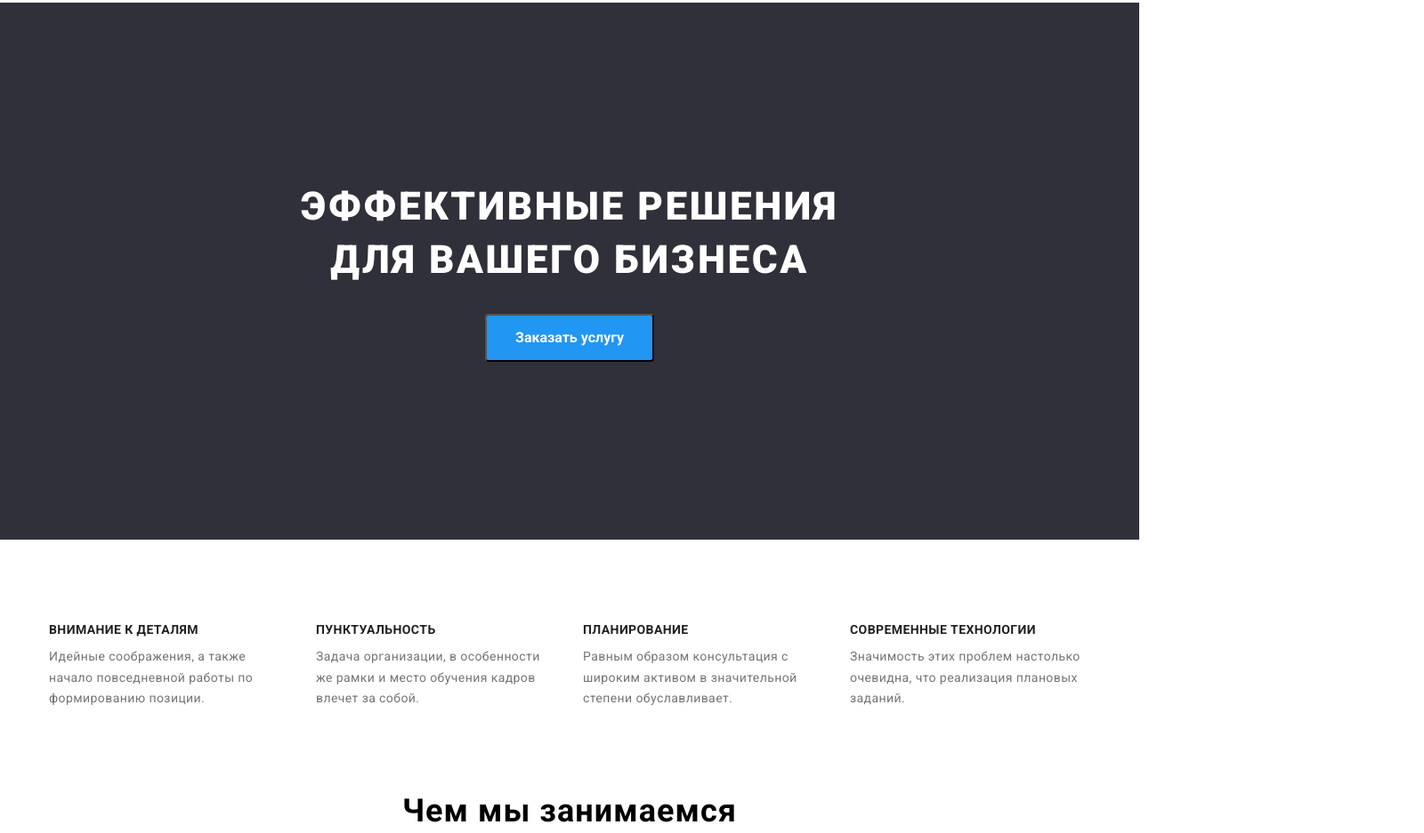
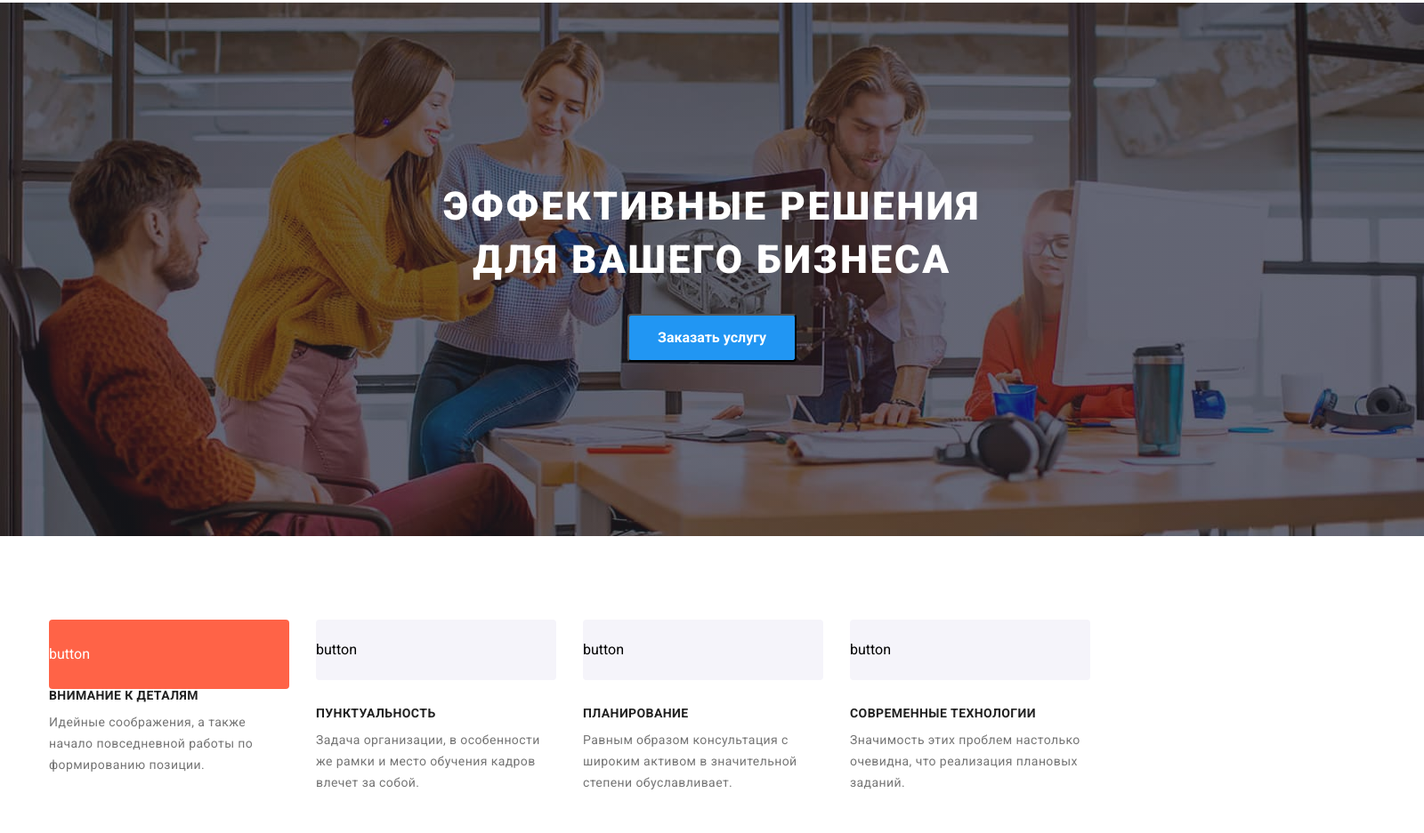
Before and after one commit to Vital1y100500/goit-markup-hw-04, a plain HTML site: page index.html in a window 1280 px wide. Shown: the part 78-1015 px from the top of the page at 89% size, 1600 px wide, since content can reach past the window. Drawn offline with nearby package versions, Linux system fonts and the light colour scheme.

Commit message:
first edits

```diff
--- a/css/styles.css
+++ b/css/styles.css
@@ -193,14 +193,34 @@
 
 
             /* -----------------Секция ХЕРО-------------- */
+.overlay{
+    min-width: 1600px;
+    height: 600px;
+    margin-left: auto;
+    margin-right: auto;
+    background-color: #2F303A;
+    background-image: linear-gradient(
+        to right,
+    rgba(47, 48, 58, 0.4),
+    rgba(47, 48, 58, 0.4)
+    ),
+    url(../images/hero-background.jpg);
+}
+
 
 .hero{
 
     padding-top: 200px;
     padding-bottom: 200px;
      text-align: center;
-     background-color: #2F303A;
+     /* background-color: #2F303A; */
+     /* background-image: url(../images/hero-background.jpg); */
+     background-repeat: no-repeat;
+     background-position: center;
+
         }
+
+
 .hero-title
 {
     margin-top: 0;
@@ -217,7 +237,7 @@
     text-align: center;
     letter-spacing: 0.06em;
     color: var(--hero-colour);
-    background-color:#2F303A;
+    /* background-color:#2F303A; */
 
 }
 .hero-button
@@ -317,6 +337,29 @@
 .item-text:last-child{
          padding: 0;
          margin: 0%;
+     }
+
+     .adv-button{
+         padding-top: 25px;
+         padding-bottom: 25px;
+         padding-right: auto;
+         padding-left: auto;
+         margin-bottom: 30px;
+
+         background-color: #F5F4FA; ;
+         border-radius: 4px;
+     }
+
+     .adv-button1{
+         display: inline-flex;
+         align-items: center;
+        width: 270px;
+         padding-top: 30px;
+         padding-bottom: 30px;
+         background-color: tomato;
+        color: #FFFFFF;
+        border-radius: 4px;
+
      }
 
             /*------------ чем мы занимаемся------------ */
--- a/index.html
+++ b/index.html
@@ -45,7 +45,7 @@
    <!-- ------------------------Hero section--------------------------->
     <main>
 
-    <section class="hero">
+    <section class="hero overlay">
         <div class="container" >
         <h1 class="hero-title"> Эффективные решения для вашего бизнеса </h1>
         <button class="hero-button" type="button">Заказать услугу</button>
@@ -59,18 +59,22 @@
         <h2 class="our-power visually-hidden">преимущества</h2>
         <ul class="advantage-list">
             <li class="advantage-item" >
+                <div class="adv-button1">button</div>
                 <h3 class="item-title">ВНИМАНИЕ К ДЕТАЛЯМ</h3>
                 <p class="item-text">Идейные соображения, а также начало повседневной работы по формированию позиции.</p>
             </li>
             <li class="advantage-item">
+                <div class="adv-button">button</div>
                 <h3 class="item-title">ПУНКТУАЛЬНОСТЬ</h3>
                 <p class="item-text">Задача организации, в особенности же рамки и место обучения кадров влечет за собой.</p>
             </li>
             <li class="advantage-item">
+                <div class="adv-button">button</div>
                 <h3 class="item-title">ПЛАНИРОВАНИЕ</h3>
                 <p class="item-text">Равным образом консультация с широким активом в значительной степени обуславливает.</p>
             </li>
             <li class="advantage-item">
+                <div class="adv-button">button</div>
                 <h3 class="item-title">СОВРЕМЕННЫЕ ТЕХНОЛОГИИ</h3>
                 <p class="item-text">Значимость этих проблем настолько очевидна, что реализация плановых заданий.</p>
             </li>
```
